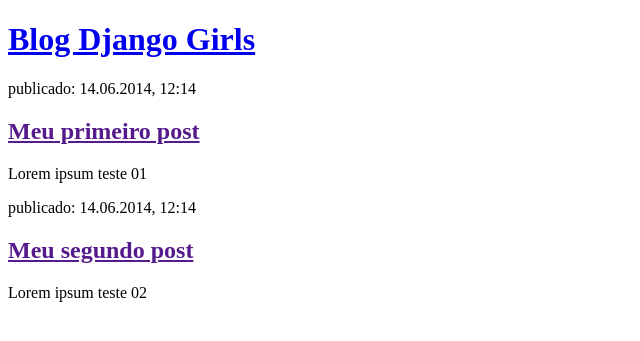
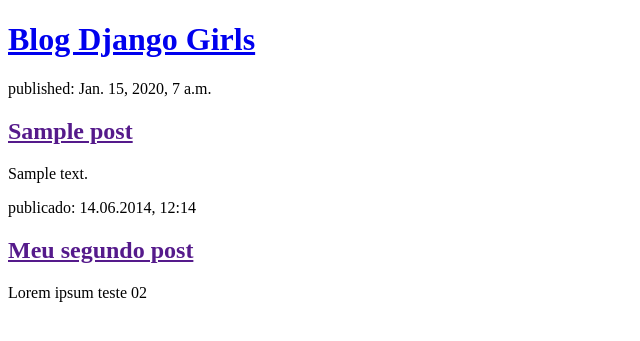
Before and after one commit to daniconecta/segundo-brogui, a Django app: page / in a window 1280 px wide. Shown: the top 341 px of the page, without its empty margins (0-640 px from the left). Run offline with Django 3.2, Linux system fonts and the light colour scheme; tables that the repository leaves empty hold one stand-in row (values such as "Sample post").

Commit message:
Modified templates to display posts from database.

```diff
--- a/blog/templates/blog/post_list.html
+++ b/blog/templates/blog/post_list.html
@@ -9,11 +9,13 @@
             <h1><a href="/">Blog Django Girls</a></h1>
         </div>
 
-        <div>
-            <p>publicado: 14.06.2014, 12:14</p>
-            <h2><a href="">Meu primeiro post</a></h2>
-            <p>Lorem ipsum teste 01</p>
-        </div>
+        {% for post in posts %}
+            <div>
+                <p>published: {{ post.published_date }}</p>
+                <h2><a href="">{{ post.title }}</a></h2>
+                <p>{{ post.text|linebreaksbr }}</p>
+            </div>
+        {% endfor %}
 
         <div>
             <p>publicado: 14.06.2014, 12:14</p>
--- a/blog/views.py
+++ b/blog/views.py
@@ -1,4 +1,8 @@
 from django.shortcuts import render
+from django.utils import timezone
+from .models import Post
+
 
 def post_list(request):
-    return render(request, 'blog/post_list.html', {})
+    posts = Post.objects.filter(published_date__lte=timezone.now()).order_by('published_date')
+    return render(request, 'blog/post_list.html', {'posts':posts})
```
